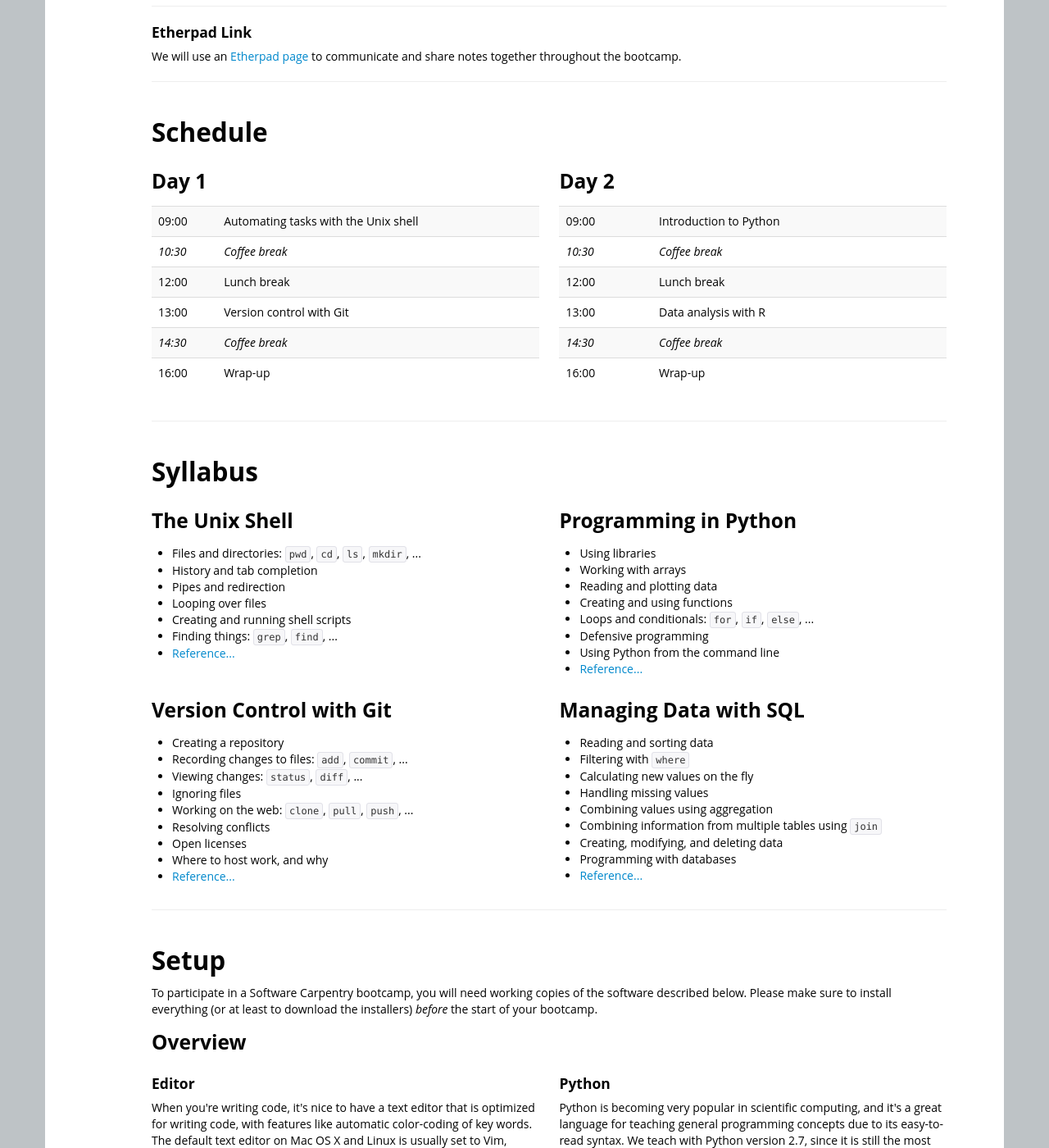
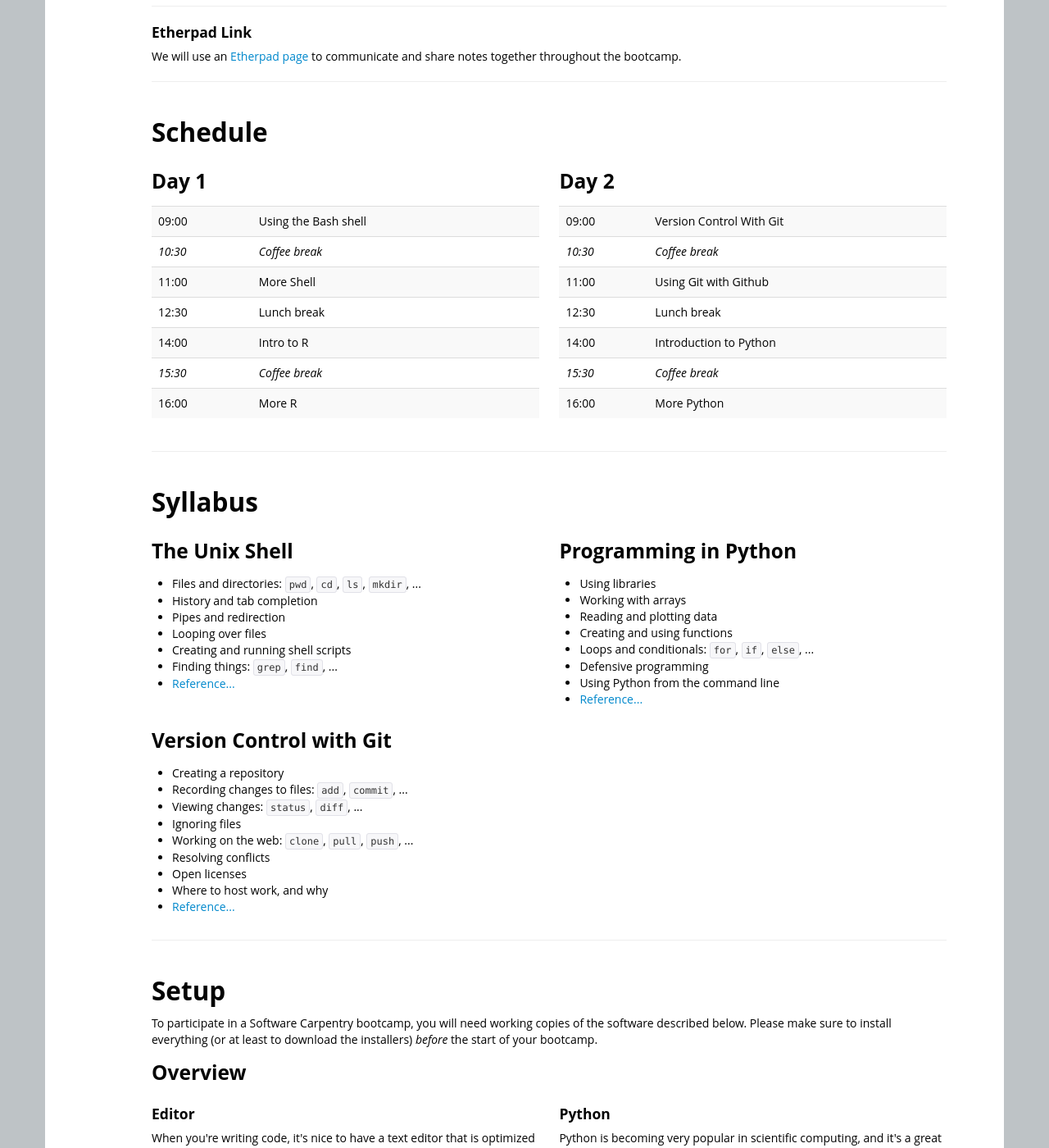
Before and after one commit to jrherr/2014-07-10-esip, a Jekyll site: the page built from index.html, in a window 1280 px wide and 1400 px high, scrolled down 1126 px. Shown: the whole window at 82% size. Built offline with Jekyll 4.4.1, drawn with Linux system fonts in a browser that asks for light colours.

Commit message:
Update Schedule

```diff
--- a/index.html
+++ b/index.html
@@ -146,23 +146,25 @@ contact: joshua.r.herr@gmail.com
   <div class="span6">
     <h3>Day 1</h3>
     <table class="table table-striped">
-      <tr> <td>09:00</td> <td>Automating tasks with the Unix shell</td> </tr>
+      <tr> <td>09:00</td> <td>Using the Bash shell</td> </tr>
       <tr> <td><em>10:30</em></td> <td><em>Coffee break</em></td> </tr>
-      <tr> <td>12:00</td> <td>Lunch break</td> </tr>
-      <tr> <td>13:00</td> <td>Version control with Git</td> </tr>
-      <tr> <td><em>14:30</em></td> <td><em>Coffee break</em></td> </tr>
-      <tr> <td>16:00</td> <td>Wrap-up</td> </tr>
+      <tr> <td>11:00</td> <td>More Shell</td> </tr>
+      <tr> <td>12:30</td> <td>Lunch break</td> </tr>
+      <tr> <td>14:00</td> <td>Intro to R</td> </tr>
+      <tr> <td><em>15:30</em></td> <td><em>Coffee break</em></td> </tr>
+      <tr> <td>16:00</td> <td>More R</td> </tr>
     </table>
   </div>
   <div class="span6">
     <h3>Day 2</h3>
     <table class="table table-striped">
-      <tr> <td>09:00</td> <td>Introduction to Python</td> </tr>
+      <tr> <td>09:00</td> <td>Version Control With Git</td> </tr>
       <tr> <td><em>10:30</em></td> <td><em>Coffee break</em></td> </tr>
-      <tr> <td>12:00</td> <td>Lunch break</td> </tr>
-      <tr> <td>13:00</td> <td>Data analysis with R</td> </tr>
-      <tr> <td><em>14:30</em></td> <td><em>Coffee break</em></td> </tr>
-      <tr> <td>16:00</td> <td>Wrap-up</td> </tr>
+      <tr> <td>11:00</td> <td>Using Git with Github</td> </tr>
+      <tr> <td>12:30</td> <td>Lunch break</td> </tr>
+      <tr> <td>14:00</td> <td>Introduction to Python</td> </tr>
+      <tr> <td><em>15:30</em></td> <td><em>Coffee break</em></td> </tr>
+      <tr> <td>16:00</td> <td>More Python</td> </tr>
     </table>
   </div>
 </div>
@@ -215,20 +217,6 @@ contact: joshua.r.herr@gmail.com
       <li>Open licenses</li>
       <li>Where to host work, and why</li>
       <li><a href="novice/ref/02-git.html">Reference...</a></li>
-    </ul>
-  </div>
-  <div class="span6">
-    <h3>Managing Data with SQL</h3>
-    <ul>
-      <li>Reading and sorting data</li>
-      <li>Filtering with <code>where</code></li>
-      <li>Calculating new values on the fly</li>
-      <li>Handling missing values</li>
-      <li>Combining values using aggregation</li>
-      <li>Combining information from multiple tables using <code>join</code></li>
-      <li>Creating, modifying, and deleting data</li>
-      <li>Programming with databases</li>
-      <li><a href="novice/ref/04-sql.html">Reference...</a></li>
     </ul>
   </div>
 </div>
```
